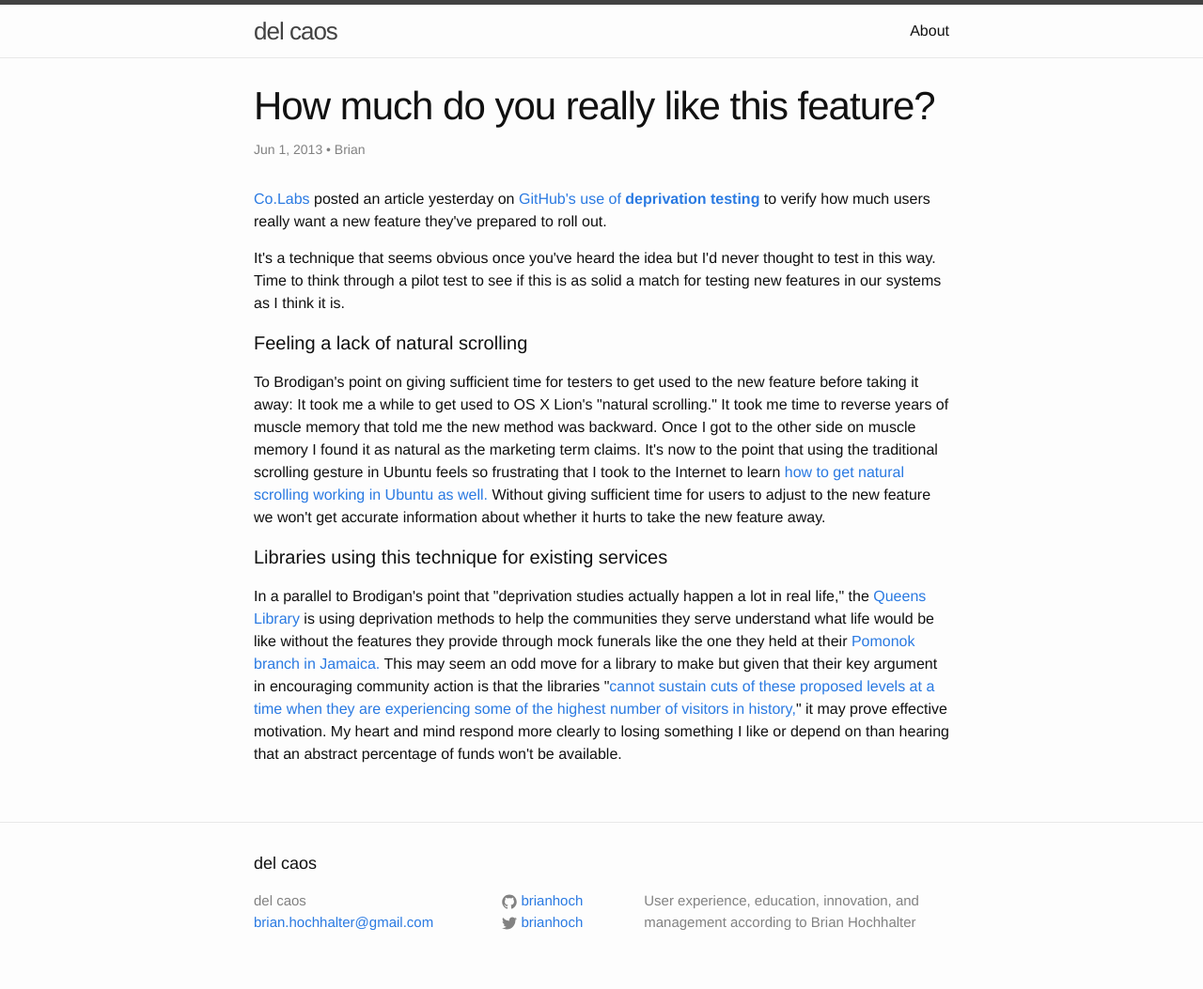
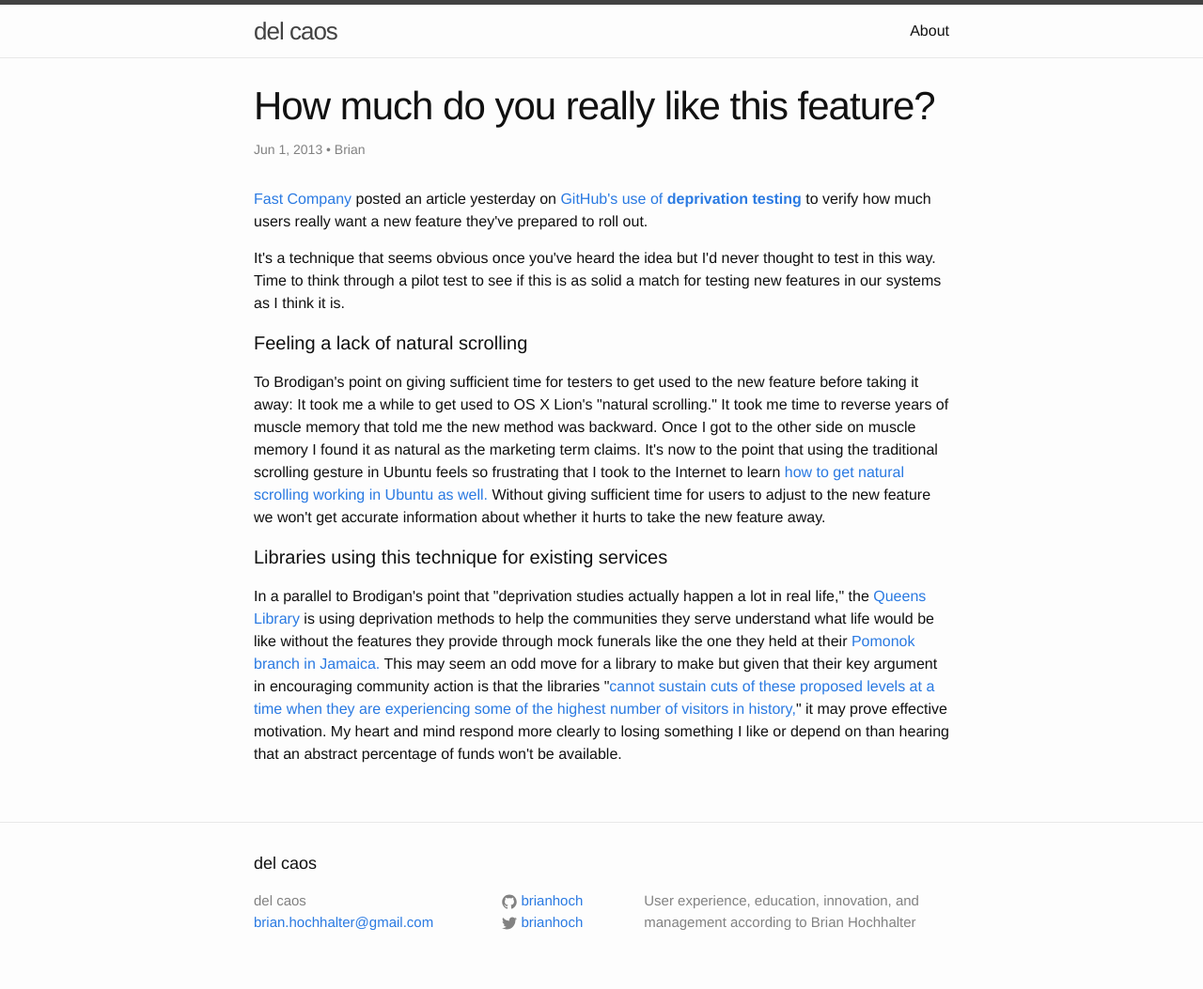
Before and after one commit to brianhoch/brianhoch.github.io, a Jekyll site: the page built from _posts/2013-06-01-how-much-do-you-really-like-this-feature.html, in a window 1280 px wide. Shown: the whole page at 94% size. Built offline with Jekyll 4.4.1, drawn with Linux system fonts in a browser that asks for light colours.

Commit message:
Correct link rot in deprivation testing article

```diff
--- a/_posts/2013-06-01-how-much-do-you-really-like-this-feature.html
+++ b/_posts/2013-06-01-how-much-do-you-really-like-this-feature.html
@@ -9,7 +9,7 @@ categories: research
 tags: []
 author: Brian
 ---
-<p><a href="http://www.fastcolabs.com/" title="Co.Labs" target="_blank">Co.Labs</a> posted an article yesterday on <a href="http://www.fastcolabs.com/3010972/open-company/how-github-uses-deprivation-testing-to-hone-product-design" title="How GitHub Uses "Deprivation Testing" To Hone Product Design" target="_blank">GitHub's use of <strong>deprivation testing</strong></a> to verify how much users really want a new feature they've prepared to roll out.</p>
+<p><a href="http://www.fastcompany.com/" title="Fast Company" target="_blank">Fast Company</a> posted an article yesterday on <a href="https://www.fastcompany.com/3010972/how-github-uses-deprivation-testing-to-hone-product-design" title="How GitHub Uses \"Deprivation Testing\" To Hone Product Design" target="_blank">GitHub's use of <strong>deprivation testing</strong></a> to verify how much users really want a new feature they've prepared to roll out.</p>
 <p>It's a technique that seems obvious once you've heard the idea but I'd never thought to test in this way. Time to think through a pilot test to see if this is as solid a match for testing new features in our systems as I think it is.</p>
 <h4>Feeling a lack of natural scrolling</h4>
 <p>To Brodigan's point on giving sufficient time for testers to get used to the new feature before taking it away: It took me a while to get used to OS X Lion's "natural scrolling." It took me time to reverse years of muscle memory that told me the new method was backward. Once I got to the other side on muscle memory I found it as natural as the marketing term claims. It's now to the point that using the traditional scrolling gesture in Ubuntu feels so frustrating that I took to the Internet to learn <a href="http://andym3.wordpress.com/2012/05/27/fixing-natural-scrolling-in-ubuntu-12-04/" title="Fixing natural scrolling in Ubuntu 12.04" target="_blank">how to get natural scrolling working in Ubuntu as well.</a> Without giving sufficient time for users to adjust to the new feature we won't get accurate information about whether it hurts to take the new feature away. </p>
```
